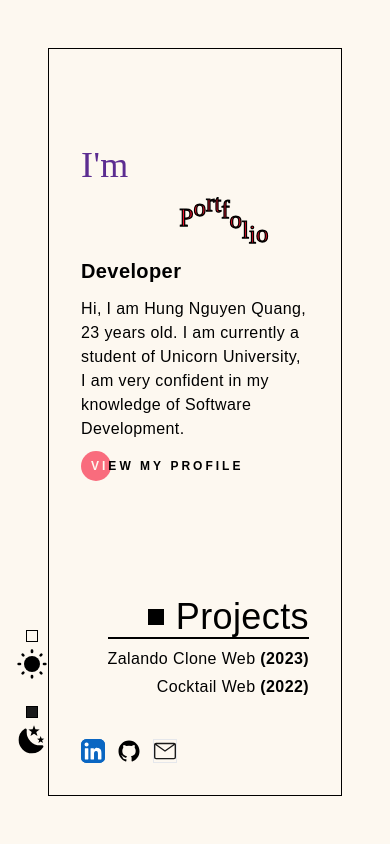
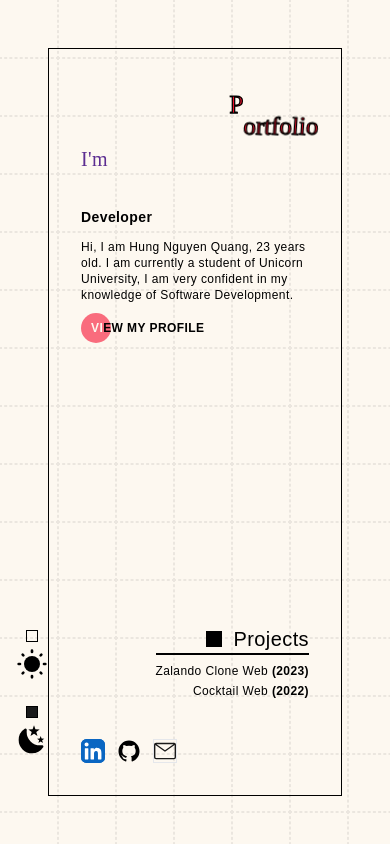
Before and after one commit to NgQHung/portfolio-hung, a Next.js app: page / in a window 390 px wide. Built offline with nearby package versions, Linux system fonts and the light colour scheme.

Commit message:
hotfixes responsive

```diff
--- a/components/About.tsx
+++ b/components/About.tsx
@@ -8,11 +8,11 @@ import {useAppSelector} from './hook/useApp';
 const About = () => {
     return (
         <div className="max-w-[450px] max-h-[225px] font-Montserrat tracking-wide space-y-3 relative z-[1]">
-            <h1 className="text-4xl relative">
+            <h1 className="text-xl h-[50px] xs:h-[100px] xs:text-4xl relative ">
                 <TerminalTextEffect />
             </h1>
-            <h2 className="font-bold text-xl dark:text-primary">Developer</h2>
-            <p className="text-md font-medium dark:text-primary">
+            <h2 className="font-bold text-sm sm:text-xl text-black dark:text-primary">Developer</h2>
+            <p className="text-xs sm:text-base font-medium text-black dark:text-primary">
                 Hi, I am Hung Nguyen Quang, 23 years old. I am currently a student of Unicorn
                 University, I am very confident in my knowledge of Software Development.
             </p>
@@ -32,7 +32,7 @@ const About = () => {
                 </p> */}
             {/* </div> */}
 
-            <div className="mt-4 cursor-pointer">
+            <div className="mt-4 cursor-pointer ">
                 <AnimatedButtonHover title="View My Profile" />
             </div>
         </div>
--- a/components/AnimatedBackgroundText.tsx
+++ b/components/AnimatedBackgroundText.tsx
@@ -21,7 +21,10 @@ const Container = styled.span`
 
 const AnimatedBackgroundText = () => {
     return (
-        <Container className="text-[25px] xs:text-[50px] sm:text-[100px] w-screen absolute top-[150px] sm:top-auto right-0 translate-x-[20%] lg:translate-x-[30%] text-center ">
+        <Container
+            className="text-[25px] xs:text-[40px] sm:text-[50px] md:text-[75px] lg:text-[100px] w-screen
+        absolute top-[20px] sm:top-[10px] md:top-auto right-[-50px] sm:right-[-40px] md:right-0 translate-x-[20%]
+        lg:translate-x-[30%] text-center ">
             {Portfolio.split('').map((word, index) => (
                 <span
                     key={word + '-' + index}
--- a/components/ErrorPageWithWidth.tsx
+++ b/components/ErrorPageWithWidth.tsx
@@ -5,7 +5,7 @@ import React from 'react';
 
 const ErrorPageWithWidth = () => {
     return (
-        <div className=" xs:hidden h-screen w-screen flex flex-col space-y-5 justify-center items-center ">
+        <div className="xss:hidden h-screen w-screen flex flex-col space-y-5 justify-center items-center ">
             <div className="w-[50px]">
                 <Image
                     src="/repairing.png"
@@ -16,8 +16,8 @@ const ErrorPageWithWidth = () => {
                     className="w-full h-auto"
                 />
             </div>
-            <p className="w-[400px] text-center">
-                We only support on screens with a minimum width of <b>450px</b>, sorry for the
+            <p className="w-[300px] text-center">
+                We only support on screens with a minimum width of <b>350px</b>, sorry for the
                 inconvenience!
             </p>
         </div>
--- a/components/ProjectMoreInfo.tsx
+++ b/components/ProjectMoreInfo.tsx
@@ -12,12 +12,12 @@ const ProjectMoreInfo: React.FC<IProjectMoreInfo> = (props) => {
         <>
             <div
                 className="top-[49px] absolute h-[calc(100vh-74px)] left-1/2 translate-x-[-49%]
-                w-[810px] z-[3] rounded-[2.5rem] bg-black rounded-br-3xl
+                w-[300px] xs:w-[500px] md:w-[810px] z-[3] rounded-[2.5rem] bg-black rounded-br-3xl
                 dark:bg-primary"
             />
             <div
                 className="z-[3] fixed top-10 h-[calc(100vh-80px)] overflow-scroll left-1/2 translate-x-[-50%]
-                w-[800px] scrollbar_hidden bg-primary dark:border dark:border-solid dark:border-primary
+                w-[290px] xs:w-[490px] md:w-[800px] scrollbar_hidden bg-primary dark:border dark:border-solid dark:border-primary
                 rounded-3xl rounded-br-2xl shadow-2xl dark:bg-dark ">
                 <div
                     className="hover:opacity-70 sticky top-0 left-0 z-[3]"
@@ -25,7 +25,10 @@ const ProjectMoreInfo: React.FC<IProjectMoreInfo> = (props) => {
                     <CloseIcon />
                 </div>
 
-                <ul className="flex flex-col justify-between items-center space-y-10 px-[100px]">
+                <ul
+                    className="flex flex-col justify-between items-center
+                space-y-4 xs:space-y-8 md:space-y-10 px-4 xs:px-8 md:px-16 lg:px-[100px]
+                mb-10">
                     {props.dataMoreInfo.map((image, index) => (
                         <li key={image + index}>
                             {
--- a/components/Projects.tsx
+++ b/components/Projects.tsx
@@ -38,7 +38,7 @@ const Project: React.FC<IProject> = ({project, setData, setDetailOpen, setDataMo
 
     return (
         <li
-            className="flex items-center cursor-pointer"
+            className="flex items-center cursor-pointer text-xs sm:text-base"
             onMouseEnter={mouseEnterHandler}
             onMouseLeave={mouseLeaveHandler}
             onClick={() => clickHandler(project)}>
@@ -68,7 +68,7 @@ const Project: React.FC<IProject> = ({project, setData, setDetailOpen, setDataMo
 const TitleProjects = () => {
     return (
         <h1
-            className="text-4xl text-bold text-right flex justify-end items-center
+            className="text-xl xs:text-4xl text-bold text-right flex justify-end items-center
              border-b-2 border-solid border-black dark:border-primary dark:text-primary">
             <div className="grow flex justify-end">
                 <div className="w-4 h-4 bg-black dark:bg-primary mr-3 " />
--- a/components/TerminalTextEffect.tsx
+++ b/components/TerminalTextEffect.tsx
@@ -84,21 +84,19 @@ const TerminalTextEffect = () => {
     }, [isDark]);
 
     return (
-        <div>
         <ConsoleContainer>
             <span id="text"></span>
             <ConsoleUnderscore className="" id="console">
                 &#95;
             </ConsoleUnderscore>
         </ConsoleContainer>
-        </div>
     );
 };
 
 export default TerminalTextEffect;
 const ConsoleContainer = styled.div`
     font-family: Khula;
-    height: 100px;
+    /* height: 100px; */
 `;
 
 const ConsoleUnderscore = styled.div`
--- a/components/UI/AnimatedButtonHover.tsx
+++ b/components/UI/AnimatedButtonHover.tsx
@@ -25,7 +25,7 @@ export const AnimatedButtonHover: React.FC<IAnimatedButtonHover> = (props) => {
 
     return (
         <ContainerLink>
-            <ContainerButton>
+            <ContainerButton className="text-xs sm:text-base font-bold sm:font-[900] text-black dark:text-primary">
                 {/* {props.title.split(" ").} */}
                 {firstText
                     ? firstText.map((word, index) => {
@@ -94,10 +94,6 @@ const ContainerLink = styled.a`
 `;
 const ContainerButton = styled.span`
     position: relative;
-    font-size: 12px;
-    line-height: 12px;
-    font-weight: 900;
-    letter-spacing: 0.25em;
     text-transform: uppercase;
     vertical-align: middle;
 `;
--- a/pages/index.tsx
+++ b/pages/index.tsx
@@ -39,7 +39,7 @@ const Wrapper: React.FC<IWrapper> = ({children, className}) => {
 const WrapperIcons: React.FC<IWrapper> = ({children, className}) => {
     return (
         <div
-            className={`absolute bottom-0 left-0 items-end m-8 h-full flex justify-between  space-x-3 md:relative md:items-center md:m-0 z-[1] ${className}`}>
+            className={`absolute bottom-0 left-0 items-end m-8  flex justify-between  space-x-3 md:relative md:items-center md:m-0 z-[1] ${className}`}>
             {children}
         </div>
     );
@@ -58,19 +58,21 @@ export default function Home() {
                 <title>Hung Nguyen Quang Portfolio</title>
                 <meta name="description" content="any description" />
             </Head>
-            <div className="hidden md:block">
+            <div className="hidden xss:block">
                 <Grid />
             </div>
-            <DarkLightButton />
+            <div className="hidden xss:block">
+                <DarkLightButton />
+            </div>
             {/* hidden xs:block */}
-            <div className=" overflow-hidden max-h-screen max-w-screen ">
+            <div className="hidden xss:block overflow-hidden max-h-screen max-w-screen ">
                 <Layout>
                     <div className="py-16 flex flex-col justify-between h-full">
                         <Wrapper className="justify-between ">
                             <About />
                             <AnimatedBackgroundText />
                         </Wrapper>
-                        <Wrapper className="justify-end md:justify-between ">
+                        <Wrapper className="justify-end items-end md:justify-between ">
                             <WrapperIcons className="hidden dark:flex">
                                 <ContainerLink href="https://www.linkedin.com/in/hung-nguyen-quang-9046aa199/">
                                     <LinkedInIcon color="none" className="w-6" />
@@ -177,7 +179,7 @@ export default function Home() {
                     <div className="w-2 h-2 rounded-full bg-secondary" />
                 </motion.div> */}
             </div>
-            {/* <ErrorPageWithWidth /> */}
+            <ErrorPageWithWidth />
         </Fragment>
     );
 }
--- a/tailwind.config.ts
+++ b/tailwind.config.ts
@@ -25,6 +25,7 @@ const config: Config = {
             },
             screens: {
                 xs: '500px',
+                xss: '350px',
             },
             animation: {
                 flip: 'flip 0.5s ',
```
Also changed, not shown: components/ProjectDetail.tsx (+10 -10 lines). Lines whose indentation alone changed are shown as unchanged.
